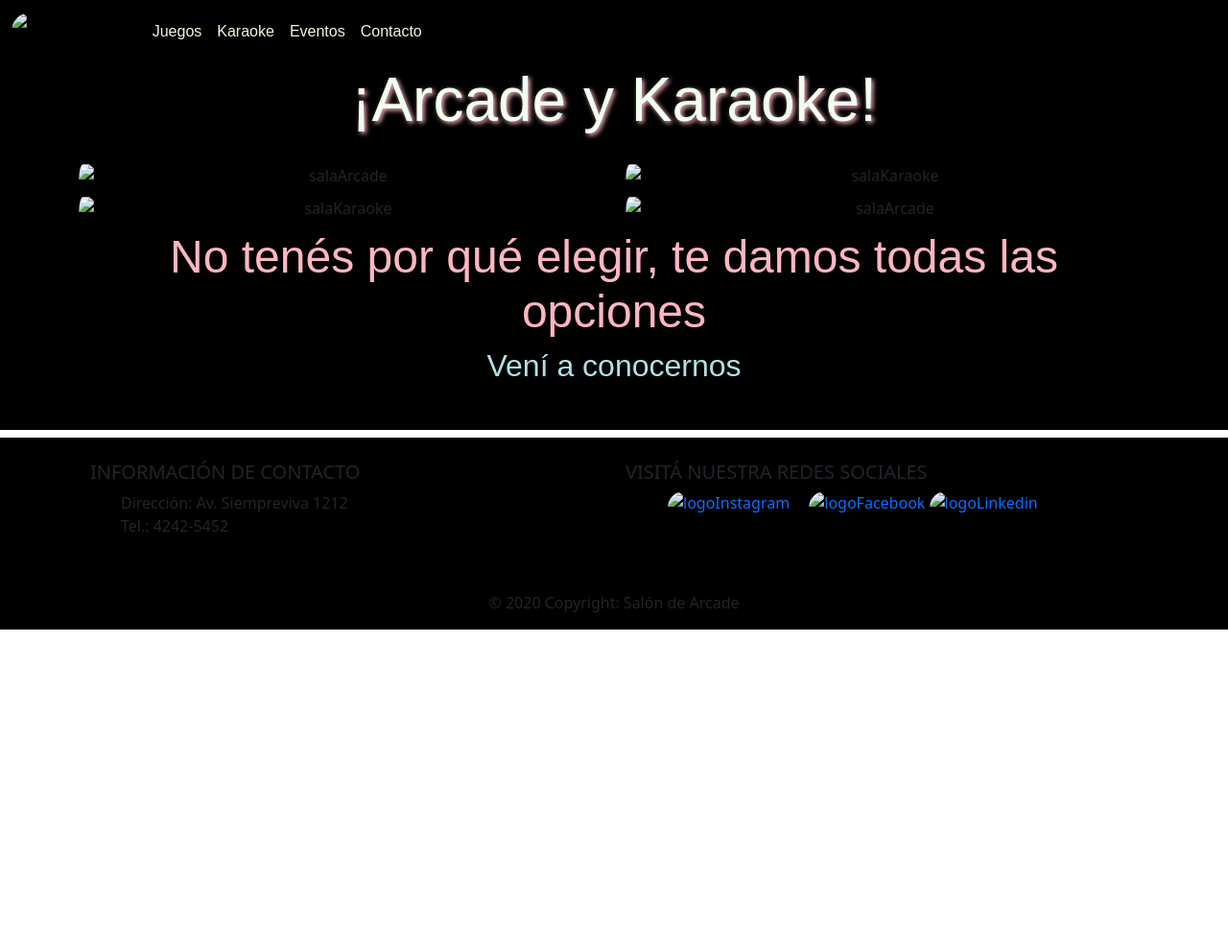
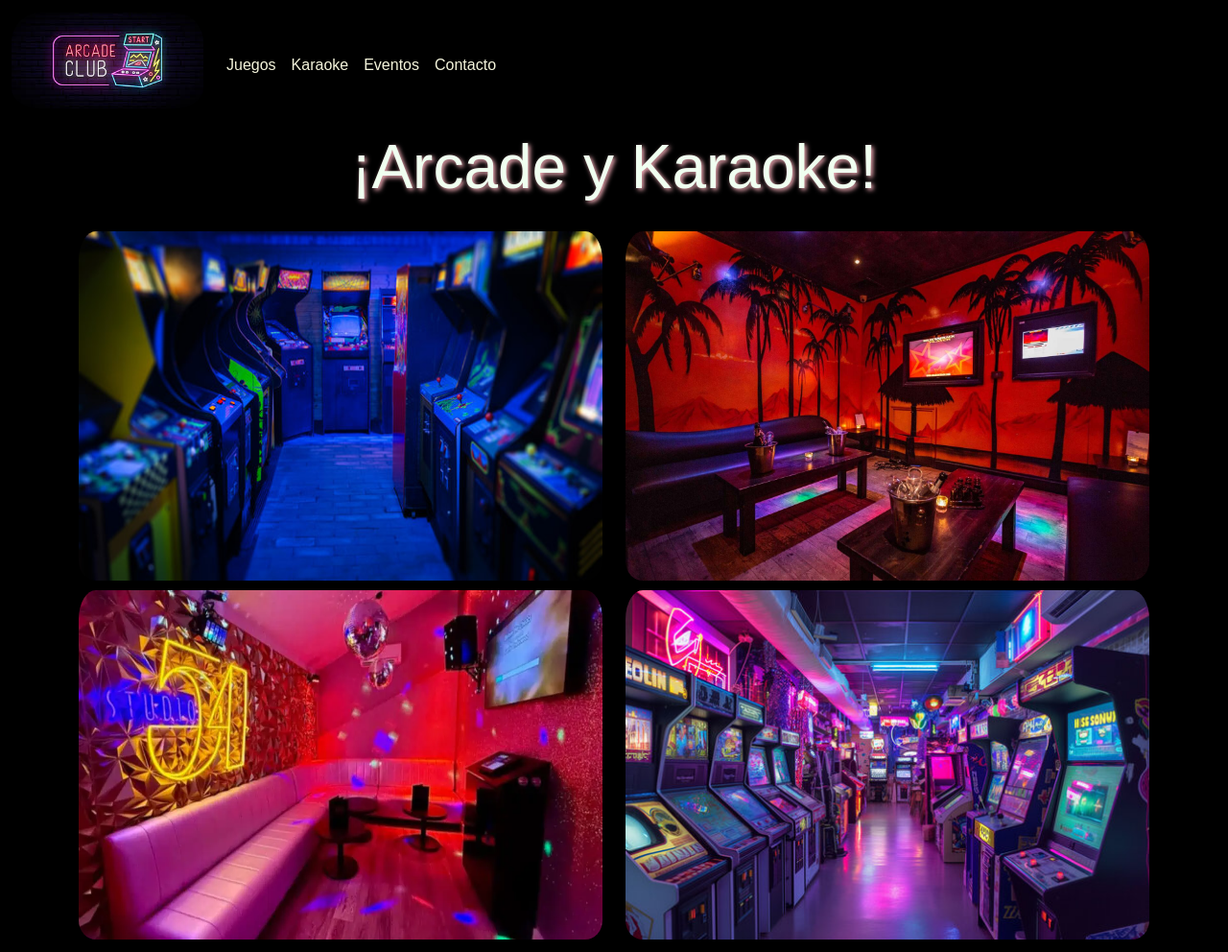
Before and after one commit to Cammartz/arcade-project, a plain HTML site: page index.html in a window 1280 px wide. Shown: the top 992 px of the page at 96% size. Before the commit the page ends 800 px from the top, so only its background shows below. Drawn offline with nearby package versions, Linux system fonts and the light colour scheme; the site is published under a folder, as on GitHub Pages, so addresses that start at the root find nothing; a web font is replaced by a local one.

Commit message:
updated folder names

```diff
--- a/index.html
+++ b/index.html
@@ -19,7 +19,7 @@
         <nav class="navbar navbar-expand-lg bg-navbar-propio">
             <div class="container-fluid">
                 <a class="navbar-brand" href="#">
-                    <img class="logo" src="/images/logo.jpeg" alt="logoArcade">
+                    <img class="logo" src="./images/logo.jpeg" alt="logoArcade">
                 </a>
                 <button class="navbar-toggler" type="button" data-bs-toggle="collapse" data-bs-target="#navbarNav" aria-controls="navbarNav" aria-expanded="false" aria-label="Toggle navigation">
                     <span class="navbar-toggler-icon"></span>
@@ -27,16 +27,16 @@
                  <div class="collapse navbar-collapse" id="navbarNav">
                     <ul class="navbar-nav">
                         <li class="nav-item">
-                        <a class="nav-link" href="/pages/juegos.html">Juegos</a>
+                        <a class="nav-link" href="./pages/juegos.html">Juegos</a>
                         </li>
                         <li class="nav-item">
-                        <a class="nav-link" href="/pages/karaoke.html">Karaoke</a>
+                        <a class="nav-link" href="./pages/karaoke.html">Karaoke</a>
                         </li>
                         <li class="nav-item">
-                        <a class="nav-link" href="/pages/eventos.html">Eventos</a>
+                        <a class="nav-link" href="./pages/eventos.html">Eventos</a>
                         </li>
                         <li class="nav-item">
-                        <a class="nav-link" href="/pages/contacto.html">Contacto</a>
+                        <a class="nav-link" href="./pages/contacto.html">Contacto</a>
                         </li>
                     </ul>
                 </div>
@@ -49,13 +49,13 @@
             <h1 class="titulo-main">¡Arcade y Karaoke!</h1>
 
             <div class="row">
-                <img class="col-md-12 col-lg-6" src="/images/arcade1.jpg" alt="salaArcade">
-                <img class="col-md-12 col-lg-6" src="/images/karaoke1.jpeg" alt="salaKaraoke">
+                <img class="col-md-12 col-lg-6" src="./images/arcade1.jpg" alt="salaArcade">
+                <img class="col-md-12 col-lg-6" src="./images/karaoke1.jpeg" alt="salaKaraoke">
             </div>
 
             <div class="row">
-                <img class="col-md-12 col-lg-6" src="/images/karaoke2.webp" alt="salaKaraoke">
-                <img class="col-md-12 col-lg-6" src="/images/arcade2.jpg" alt="salaArcade">
+                <img class="col-md-12 col-lg-6" src="./images/karaoke2.webp" alt="salaKaraoke">
+                <img class="col-md-12 col-lg-6" src="./images/arcade2.jpg" alt="salaArcade">
             </div>
 
             <article>
@@ -84,13 +84,13 @@
         <ul class="row mx-auto px-auto">
             <li>
                 <a href="https://www.instagram.com/">
-                    <img class="col-2 logos me-3" src="/images/igLogo.jpeg" alt="logoInstagram">
+                    <img class="col-2 logos me-3" src="./images/igLogo.jpeg" alt="logoInstagram">
                 </a>
                  <a href="https://www.facebook.com/">
-                    <img class="col-2 logos" src="/images/facebooklogo.svg.png" alt="logoFacebook">
+                    <img class="col-2 logos" src="./images/facebooklogo.svg.png" alt="logoFacebook">
                 </a>
                  <a href="https://www.linkedin.com/feed/">
-                    <img class="col-2" src="/images/link.logo.webp" alt="logoLinkedin">
+                    <img class="col-2" src="./images/link.logo.webp" alt="logoLinkedin">
                 </a>
             </li>
         </ul>
```
